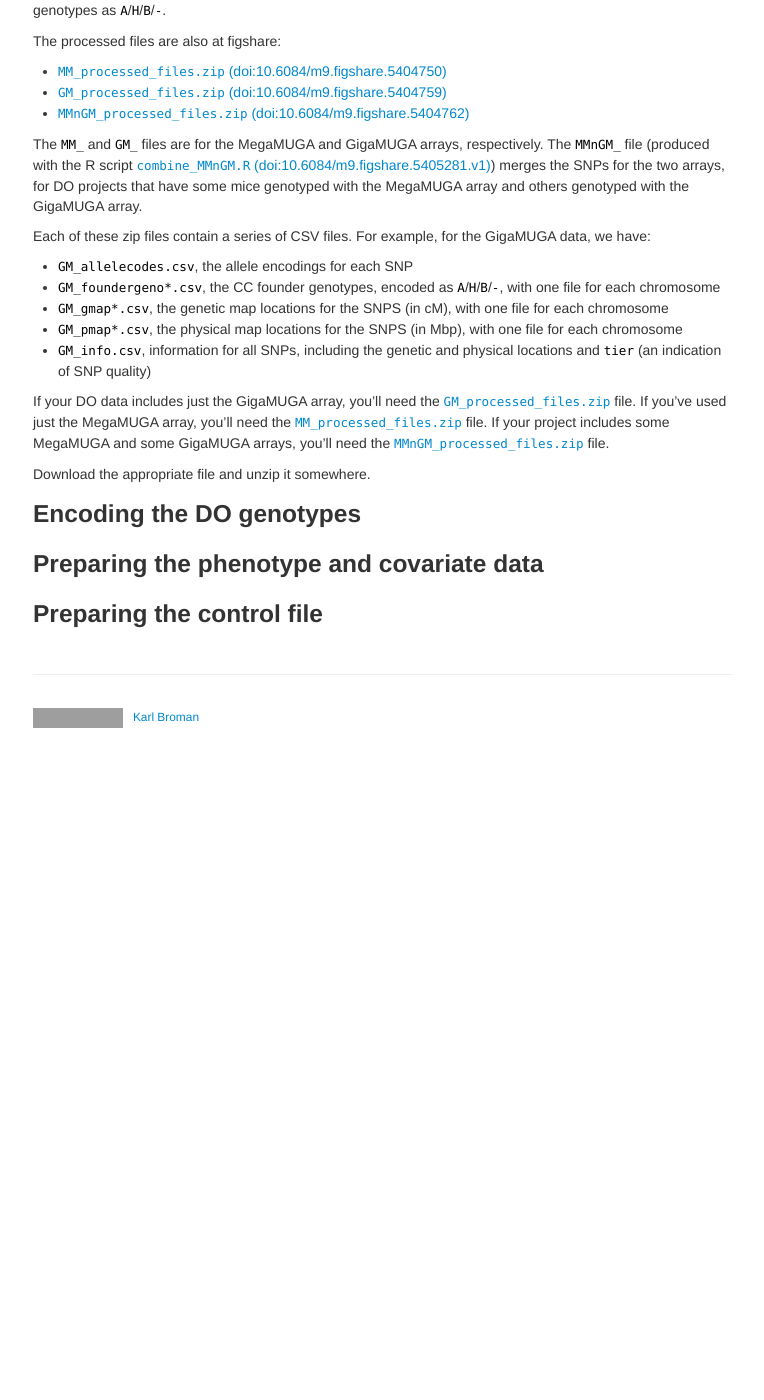
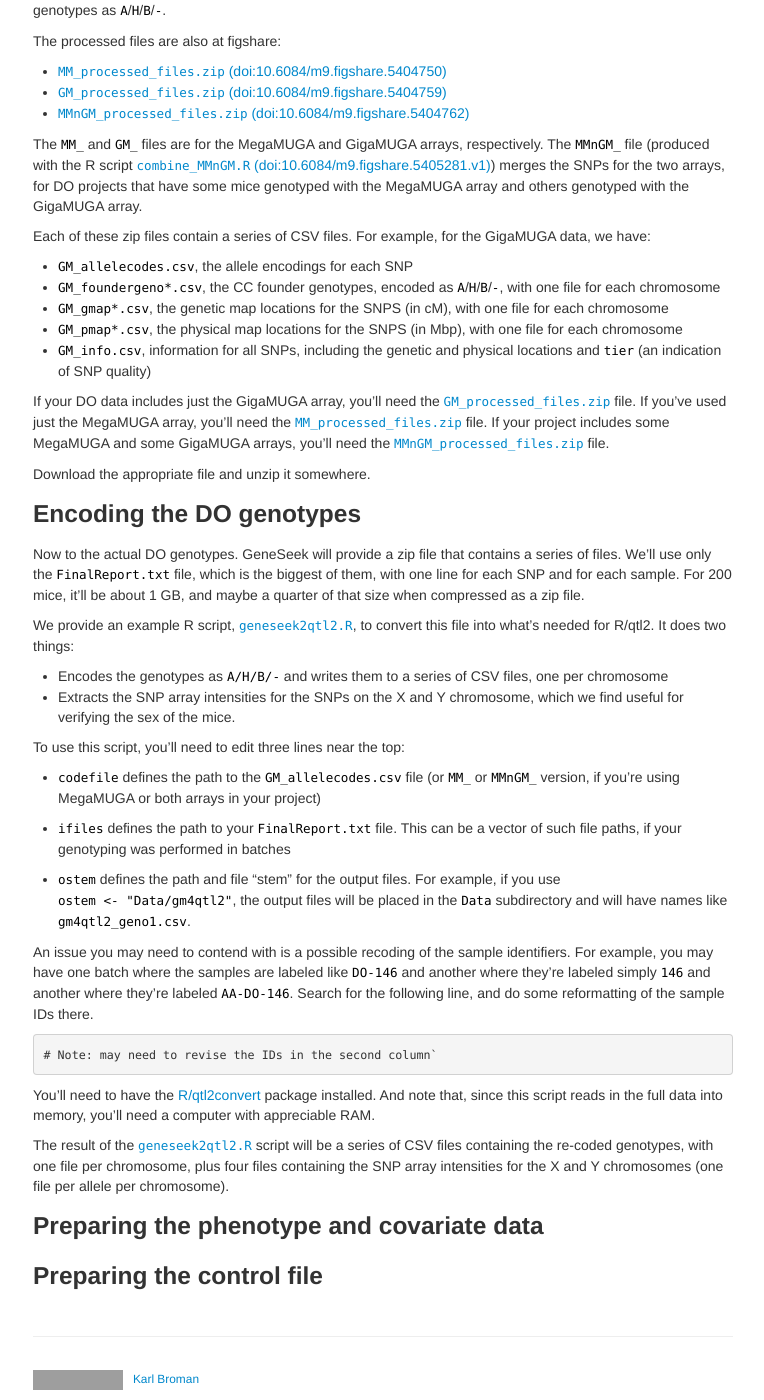
Before and after one commit to rqtl/qtl2, a Jekyll site: the page built from pages/prep_do_data.md, in a window 1280 px wide and 1400 px high, scrolled down 752 px. Shown: the whole window, without its empty margins (257-1021 px from the left). Built offline with Jekyll 4.4.1, drawn with Linux system fonts in a browser that asks for light colours; before the commit the page ends 1490 px from its top, so only the background shows below that; grey boxes are pictures that could not be loaded.

Commit message:
prep_do_data.md: encoding the DO genotypes

````diff
--- a/pages/prep_do_data.md
+++ b/pages/prep_do_data.md
@@ -94,8 +94,63 @@ Download the appropriate file and unzip it somewhere.
 
 ### Encoding the DO genotypes
 
+Now to the actual DO genotypes. GeneSeek will provide a zip file that
+contains a series of files. We'll use only the `FinalReport.txt` file,
+which is the biggest of them, with one line for each SNP and for each
+sample. For 200 mice, it'll be about 1 GB, and maybe a quarter of that
+size when compressed as a zip file.
+
+We provide an example R script,
+[`geneseek2qtl2.R`](../assets/geneseek2qtl2.R), to convert this file
+into what's needed for R/qtl2. It does two things:
+
+- Encodes the genotypes as `A/H/B/-` and writes them to a series of
+  CSV files, one per chromosome
+- Extracts the SNP array intensities for the SNPs on the X and Y
+  chromosome, which we find useful for verifying the sex of the mice.
+
+To use this script, you'll need to edit three lines near the top:
+
+- `codefile` defines the path to the `GM_allelecodes.csv` file (or
+  `MM_` or `MMnGM_` version, if you're using MegaMUGA or both arrays
+  in your project)
+
+- `ifiles` defines the path to your `FinalReport.txt` file. This can
+  be a vector of such file paths, if your genotyping was performed in
+  batches
+
+- `ostem` defines the path and file "stem" for the output files. For
+  example, if you use `ostem <- "Data/gm4qtl2"`, the output files will
+  be placed in the `Data` subdirectory and will have names like
+  `gm4qtl2_geno1.csv`.
+
+An issue you may need to contend with is a possible
+recoding of the sample identifiers. For example, you may have one batch
+where the samples are labeled like `DO-146` and another where they're
+labeled simply `146` and another where they're labeled `AA-DO-146`.
+Search for the following line, and do some reformatting of the sample
+IDs there.
+
+```
+# Note: may need to revise the IDs in the second column`
+```
+
+You'll need to have the
+[R/qtl2convert](https://github.com/rqtl/qtl2convert) package
+installed. And note that, since this script reads in the full data
+into memory, you'll need a computer with appreciable RAM.
+
+The result of the [`geneseek2qtl2.R`](../assets/geneseek2qtl2.R)
+script will be a series of CSV files containing the re-coded
+genotypes, with one file per chromosome, plus four files containing
+the SNP array intensities for the X and Y chromosomes (one file per
+allele per chromosome).
+
+
 
 ### Preparing the phenotype and covariate data
 
 
+
+
 ### Preparing the control file
````
